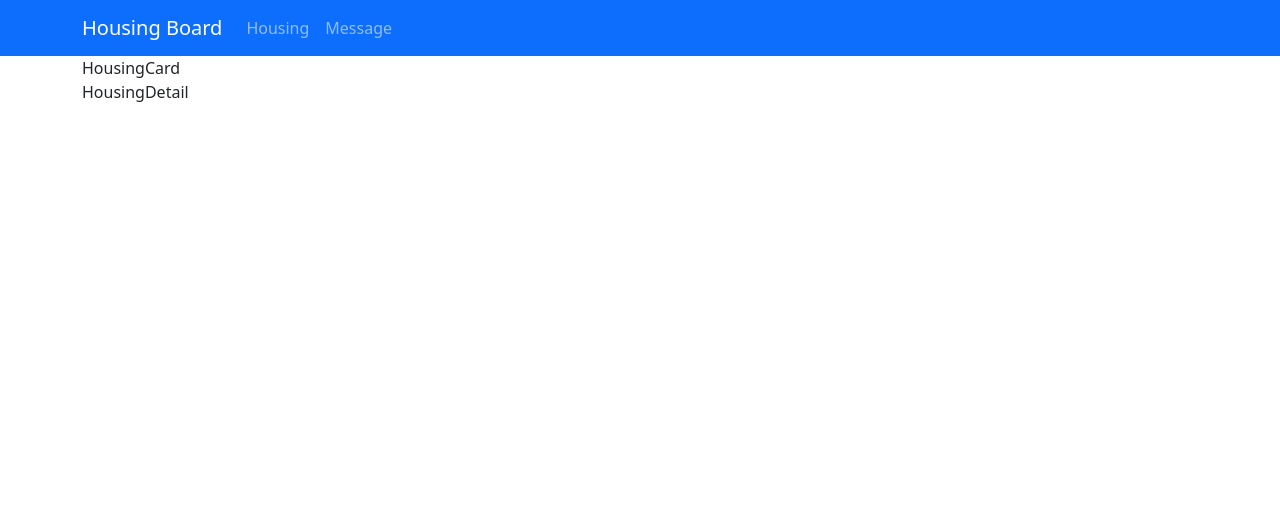
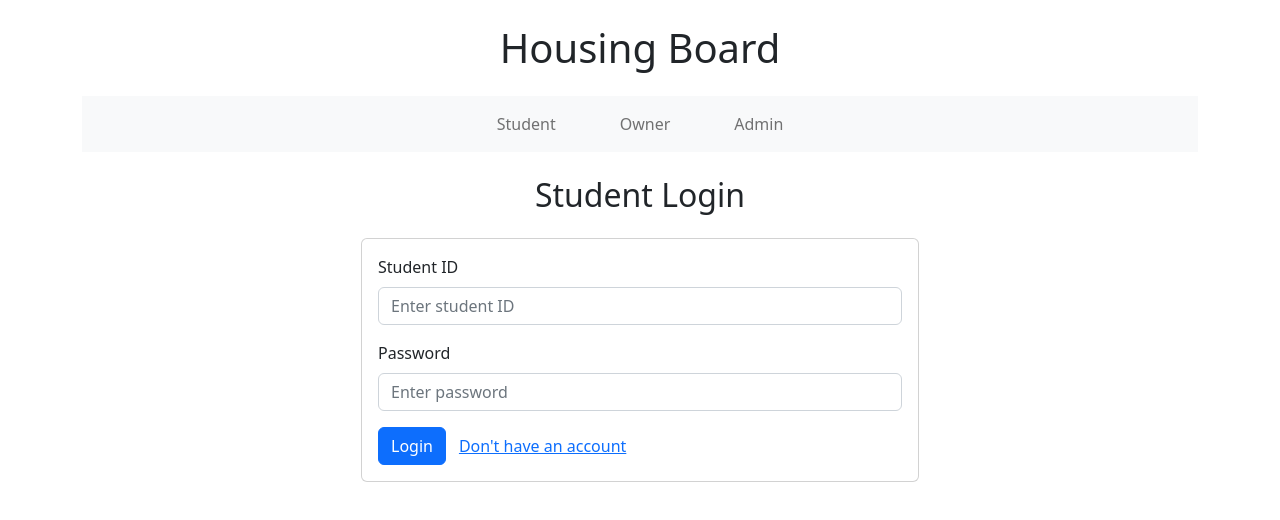
Before and after one commit to hugomatton/HousingBoardFront, a React (Create React App) app: page / in a window 1280 px wide. Shown: the top 520 px of the page. Built offline with nearby package versions, Linux system fonts and the light colour scheme.

Commit message:
commit avant de pull

```diff
--- a/package.json
+++ b/package.json
@@ -6,10 +6,12 @@
     "@testing-library/jest-dom": "^5.16.5",
     "@testing-library/react": "^13.4.0",
     "@testing-library/user-event": "^13.5.0",
+    "axios": "^1.4.0",
     "bootstrap": "^5.2.3",
     "react": "^18.2.0",
     "react-bootstrap": "^2.7.4",
     "react-dom": "^18.2.0",
+    "react-router-dom": "^6.11.0",
     "react-scripts": "5.0.1",
     "web-vitals": "^2.1.4"
   },
--- a/src/App.js
+++ b/src/App.js
@@ -5,7 +5,7 @@ import StudentPage from "./component/Student/StudentPage";
 
 function App() {
   return (
-      <StudentPage></StudentPage>
+      <SignupLogin></SignupLogin>
   );
 }
 
--- a/src/component/SigupLogin/Form/FormAdmin.js
+++ b/src/component/SigupLogin/Form/FormAdmin.js
@@ -1,3 +1,4 @@
+import axios from 'axios'
 import React, { useState } from 'react'
 import { Button, Card, Form } from 'react-bootstrap'
 
@@ -19,12 +20,19 @@ const FormAdmin = () => {
         password: ""
     })
 
-    const signup = () => {
-        console.log(signupData)
+    async function signup () {
+        try {
+            console.log(signupData)
+            const result = await axios.post('http://localhost:5000/admin/signup', signupData)
+            console.log(result)
+        } catch (error) {
+            console.log(error.response)
+        }
     }
 
-    const login = () => {
-        console.log(loginData)
+    async function login () {
+        const result = await axios.post('http://localhost:5000/admin/login', loginData)
+        console.log(result)
     }
 
     const handleChangeLogin = (event) => {
```
Also changed, not shown: 1 other file (tests, documents, lock files or other folders).
